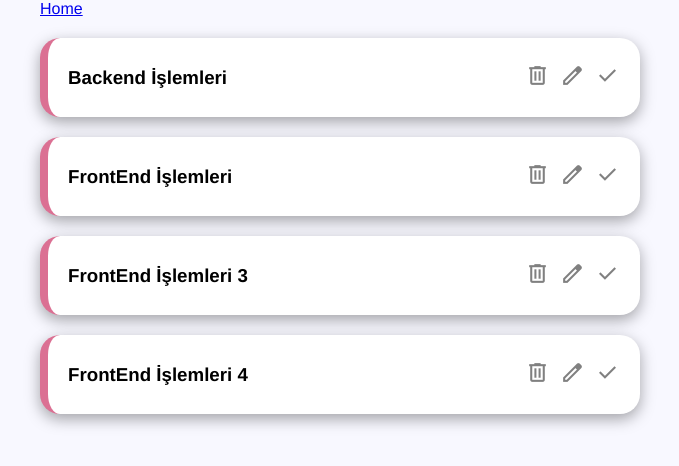
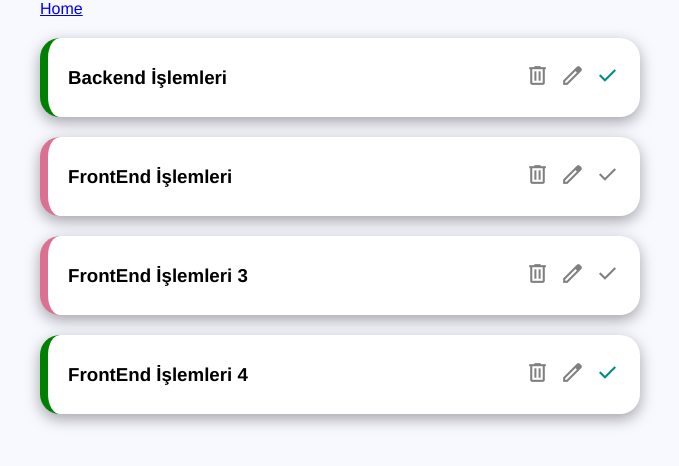
Before and after one commit to Sezer5/JiraProjectVue, a Vue app: page / in a window 1280 px wide. Shown: the top 466 px of the page, without its empty margins (300-979 px from the left). Built offline with nearby package versions, Linux system fonts and the light colour scheme; data requests are answered from the project's data file.

Commit message:
Taskları tikleme işlemi yapıldı

```diff
--- a/data/db.json
+++ b/data/db.json
@@ -3,7 +3,7 @@
     {
       "title": "Backend İşlemleri",
       "details": "Backend işlemlerinin yapılması ve php işlemlerinin yapılması",
-      "complete": false,
+      "complete": true,
       "id": "1"
     },
     {
@@ -21,7 +21,7 @@
     {
       "title": "FrontEnd İşlemleri 4",
       "details": "Frontend işlemlerinin yapılması ve vue tarafından geliştirilmesi",
-      "complete": false,
+      "complete": true,
       "id": "4"
     }
   ]
--- a/src/components/SingleTask.vue
+++ b/src/components/SingleTask.vue
@@ -1,11 +1,11 @@
 <template>
-    <div class="task">
+    <div class="task" :class="{complete:task.complete}">
         <div class="actions">
             <h3 @click="toggleDetail()">{{task.title}}</h3>
             <div>
                 <span @click="deleteTask()" class="material-symbols-outlined">Delete</span>
                 <span  class="material-symbols-outlined">edit</span>
-                <span @click="toggleComplete()" class="material-symbols-outlined">Done</span>
+                <span @click="toggleComplete()" class="material-symbols-outlined tick">Done</span>
             </div>
         </div>
         <div class="details" v-if="showDetails">
@@ -68,4 +68,10 @@ export default {
         color:gray;
         cursor: pointer;
     }
+    .task.complete{
+        border-left:8px solid green;
+    }
+    .task.complete .tick{
+        color:darkcyan;
+    }
 </style>
```
